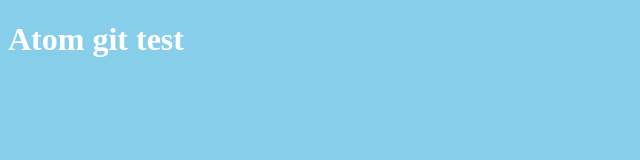
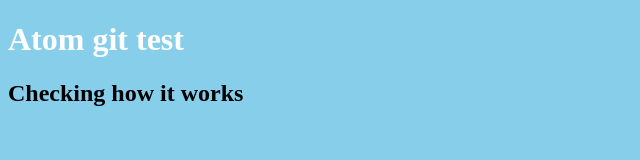
Before and after one commit to tomasz-konecki/atom_git_test, a plain HTML site: page index.html in a window 1280 px wide. Shown: the whole page, without its empty margins (0-640 px from the left). Drawn offline with Linux system fonts and the light colour scheme.

Commit message:
Update index.html
Added h2 tag with text

```diff
--- a/index.html
+++ b/index.html
@@ -7,5 +7,6 @@
 	</head>
 	<body>
 		<h1>Atom git test</h1>
+		<h2>Checking how it works</h2>
 	</body>
 </html>
```
